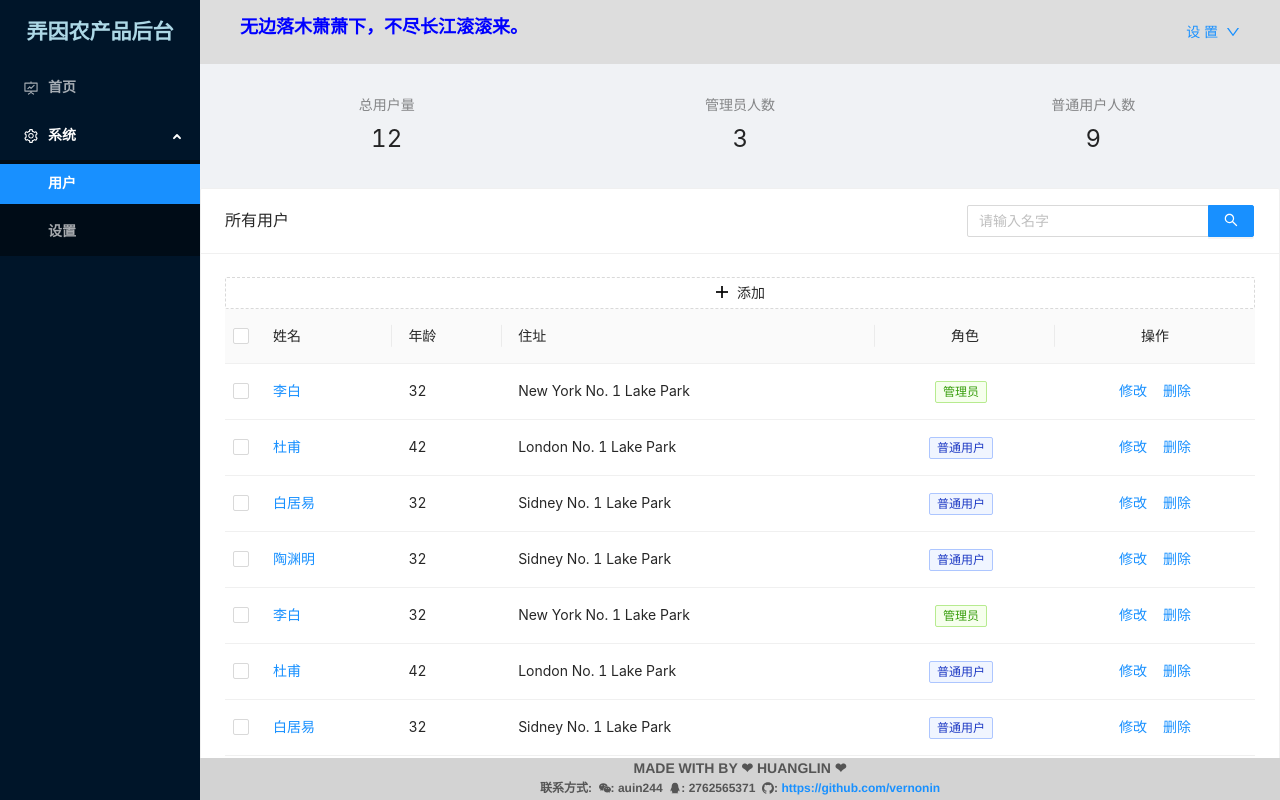
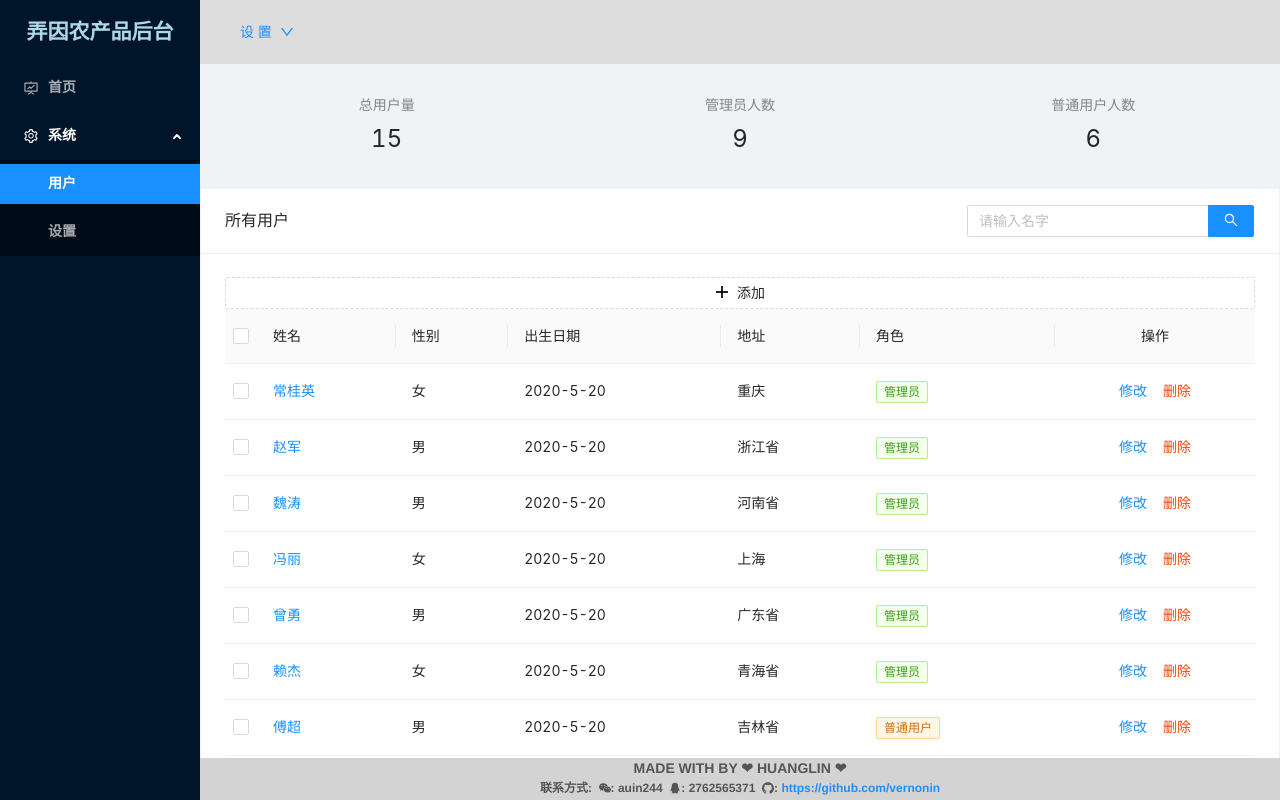
Before and after one commit to vernonin/react-admin-template, a React (Create React App) app: page /system/user in a window 1280 px wide. Built offline with nearby package versions, Linux system fonts and the light colour scheme.

Commit message:
完成用户页

```diff
--- a/src/App.js
+++ b/src/App.js
@@ -7,7 +7,7 @@ import './App.css';
 
 function App() {
 	console.info(`%c ${author}`, 'color: blue')
-	console.info(`%c ${beauty}`, 'color: red')
+	// console.info(`%c ${beauty}`, 'color: red')
 	return (
 		<div className="App">
 			<Routes>
--- a/src/components/Notice.jsx
+++ b/src/components/Notice.jsx
@@ -1,15 +1,5 @@
 import { Carousel } from 'antd'
-
-const contentStyle = {
-  height: '30px',
-  color: 'blue',
-  lineHeight: '30px',
-  textAlign: 'left',
-	fontFamily: '楷体',
-	fontSize: '18px',
-	fontWeight: '700',
-  background: 'transparent',
-};
+import getRandomColor from '../utils/getRandomColor'
 
 const Notice = props => {
 
@@ -18,9 +8,19 @@ const Notice = props => {
 		<Carousel autoplay dotPosition="right" dots={false} style={{width: '520px', height: '40px'}}>
 			{
 				notices.map(item => {
+					const contentStyle = {
+						height: '30px',
+						lineHeight: '30px',
+						textAlign: 'left',
+						fontFamily: '楷体',
+						fontSize: '18px',
+						fontWeight: '700',
+						color: getRandomColor(),
+						background: 'transparent',
+					}
 					return (
 						<div>
-							<p style={contentStyle}>{ item }</p>
+							<p key={item} style={contentStyle}>{ item }</p>
 						</div>
 					)
 				})
--- a/src/layout/components/HeaderNav.jsx
+++ b/src/layout/components/HeaderNav.jsx
@@ -30,7 +30,7 @@ const menu = (
 )
 const HeaderNav = () => {
 
-	const [notice, setNotice] = useState([
+	const [notice] = useState([
 		'风急天高猿啸哀，渚清沙白鸟飞回。',
 		'无边落木萧萧下，不尽长江滚滚来。',
 		'万里悲秋常作客，百年多病独登台。',
@@ -40,7 +40,7 @@ const HeaderNav = () => {
 	return (
 		<Header className='layout-header'>
 			<div className="layout-header-content">
-				<Notice notices={notice}/>
+				{/* <Notice notices={notice}/> */}
 				<Dropdown overlay={menu}>
 					<a onClick={e => e.preventDefault()} href={'/'}>
 						<Space>
--- a/src/mock/user.js
+++ b/src/mock/user.js
@@ -6,9 +6,13 @@ Mock.mock('/mock/usermsg', 'get', {
 	'list|15': [{
 		"id|+1":1,
 		"name":"@cname",
-		"sex|0-1":"1",
+		"nickName":"@clast",
+		"sex|1":['男', '女'],
 		"status|1":[1,2,3,4,5],
-		"interest|1":[1,2,3,4,5],
+		"phone":/^1[34578]\d{9}$/,
+		"email":'@email',
+		"tag|1":['管理员', '普通用户'],
+		"interest|1":['唱歌', '跳舞', 'rap', '编程', '街舞', '创作'],
 		"birthday":"2020-5-20",
 		"address":"@province",
 		"time":"09:00"
--- a/src/pages/system/User.jsx
+++ b/src/pages/system/User.jsx
@@ -1,176 +1,153 @@
-import React, { useEffect } from "react"
-import axios from 'axios'
+/* eslint-disable jsx-a11y/anchor-is-valid */
+import axios from "axios"
+import React, { useState, useEffect, useRef } from "react"
+import { Table, Space,Tag, Button, Card, Input, Modal } from 'antd'
+import { PlusOutlined } from '@ant-design/icons'
+
+import UserFrom from './components/user/UserFrom'
 import CensusCrad from './components/user/CensusCrad'
+import ViewProfile from "./components/user/ViewProfile"
 import '../../mock/user'
-import { Table, Tag, Space, Button, Card, Input } from 'antd'
-import { PlusOutlined } from '@ant-design/icons'
+
 const { Search } = Input
 
 
+const User = () => {
 	const columns = [
 		{
+			key: 'name',
 			title: '姓名',
 			dataIndex: 'name',
-    key: 'name',
-    render: (text, record) => <a onClick={c => console.log('fs', record)}>{text}</a>,
+			id: 'name',
+			// eslint-disable-next-line jsx-a11y/anchor-is-valid
+			render: (text, record) => <a onClick={() => onShow(record)}>{text}</a>,
 		},
 		{
-    title: '年龄',
-    dataIndex: 'age',
-    key: 'age',
+			key: 'sex',
+			title: '性别',
+			dataIndex: 'sex',
+			id: 'sex',
+			render: (text, record) => <span>{text}</span>,
 		},
 		{
-    title: '住址',
-    dataIndex: 'address',
-    key: 'address',
+			key: 'birthday',
+			title: '出生日期',
+			dataIndex: 'birthday',
+			id: 'birthday',
 		},
 		{
+			key: 'address',
+			title: '地址',
+			dataIndex: 'address',
+			id: 'address',
+		},
+
+		{
+			key: 'tag',
 			title: '角色',
-    key: 'tags',
-    dataIndex: 'tags',
-		width: 180,
-		align: 'center',
-    render: tags => (
-      <>
-        {tags.map(tag => {
-          let color = tag === '管理员' ? 'green' : 'geekblue'
-          return (
-            <Tag color={color} key={tag}>
-              {tag.toUpperCase()}
-            </Tag>
-          );
-        })}
-      </>
-    ),
+			dataIndex: 'tag',
+			id: 'tag',
+			render: text => (
+				<Tag color={text === '管理员' ? 'green' : 'orange'}>{text}</Tag>
+			)
 		},
 		{
+			key: 'action',
 			title: '操作',
-    key: 'action',
+			id: 'action',
 			align: 'center',
 			width: 200,
 			render: (text, record) => (
 				<Space size="middle">
-        <a onClick={e => console.log('修改', text, record)}>修改</a>
-        <a onClick={e => console.log('删除', text, record)}>删除</a>
+					<a onClick={() => onEdit(record)}>修改</a>
+					<a style={{color: '#f40'}} onClick={() => onDelete(record)}>删除</a>
 				</Space>
 			),
 		},
 	]
 
-const data = [
-  {
-    key: '1',
-    name: '李白',
-    age: 32,
-    address: 'New York No. 1 Lake Park',
-    tags: ['管理员'],
-  },
-  {
-    key: '2',
-    name: '杜甫',
-    age: 42,
-    address: 'London No. 1 Lake Park',
-    tags: ['普通用户'],
-  },
-  {
-    key: '3',
-    name: '白居易',
-    age: 32,
-    address: 'Sidney No. 1 Lake Park',
-    tags: ['普通用户'],
-  },
-	{
-    key: '4',
-    name: '陶渊明',
-    age: 32,
-    address: 'Sidney No. 1 Lake Park',
-    tags: ['普通用户'],
-  },
-	{
-    key: '5',
-    name: '李白',
-    age: 32,
-    address: 'New York No. 1 Lake Park',
-    tags: ['管理员'],
-  },
-  {
-    key: '6',
-    name: '杜甫',
-    age: 42,
-    address: 'London No. 1 Lake Park',
-    tags: ['普通用户'],
-  },
-  {
-    key: '7',
-    name: '白居易',
-    age: 32,
-    address: 'Sidney No. 1 Lake Park',
-    tags: ['普通用户'],
-  },
-	{
-    key: '8',
-    name: '陶渊明',
-    age: 32,
-    address: 'Sidney No. 1 Lake Park',
-    tags: ['普通用户'],
-  },
-	{
-    key: '9',
-    name: '李白',
-    age: 32,
-    address: 'New York No. 1 Lake Park',
-    tags: ['普通用户'],
-  },
-  {
-    key: '10',
-    name: '杜甫',
-    age: 42,
-    address: 'London No. 1 Lake Park',
-    tags: ['管理员'],
-  },
-  {
-    key: '11',
-    name: '白居易',
-    age: 32,
-    address: 'Sidney No. 1 Lake Park',
-    tags: ['普通用户'],
-  },
-	{
-    key: '12',
-    name: '陶渊明',
-    age: 32,
-    address: 'Sidney No. 1 Lake Park',
-    tags: ['普通用户'],
-  },
-]
+	const [users, setUsers] = useState([])
 
-const User = () => {
+	const [show, setShow] = useState(false)
+
+	const [isModal, setIsModal] = useState(false)
+
+	const [userInfo, setUserInfo] = useState({})
+
+	const userFrom = useRef()
 
 	const getUsers = async () => {
 		const res = await axios.get('/mock/usermsg')
-		console.log(res.data)
+		const { list } = res.data
+		let users = list.map(item => ({...item, key: item.id}))
+		setUsers(users)
 	}
+
+	const admin = users.filter(user => user.tag.includes('管理员'))
+	const usersCensus = {total: users.length, admin: admin.length}
 
 	useEffect(() => {
 		getUsers()
 	}, [])
 
+	const handleOk = () => {
+		userFrom.current.submit()
+	}
+	const handleCancel = () => {
+		setIsModal(false)
+	}
+
+	const onShow = user => {
+		setShow(true)
+		setUserInfo(user)
+	}
+
+	const onEdit = user => {
+		setIsModal(true)
+
+		console.log(userFrom.current);
+		userFrom.current && userFrom.current.setFieldsValue({name: '黄琳',sex: '男'})
+	}
+	const onDelete = user => {
+		let newUsers = users.filter(item => item.id !== user.id)
+
+		setUsers(newUsers)
+	}
+
 	const onSearch = value => {
-		let searchList = data.filter(user => user.name === value)
-		console.log(searchList)
+		if(value.trim() === '') {
+			return getUsers()
+		}
+		let searchList = users.filter(user => user.name === value)
+		setUsers(searchList)
+	}
+	const onSubmit = info => {
+
+		const tag = info.tag ? '管理员' : '普通用户'
+
+		const user = {...info, tag, id: new Date(), key: new Date()}
+
+		setUsers([user, ...users])
+
+		setIsModal(false)
 
 	}
-	const admin = data.filter(user => user.tags.includes('管理员'))
-	const usersCensus = {total: data.length, admin: admin.length}
+
 	return (
 		<div>
-			<CensusCrad census={usersCensus}/>
+			<CensusCrad census={usersCensus} />
 
 			<Card title="所有用户" extra={<Search placeholder="请输入名字" onSearch={onSearch} enterButton />}>
-				<Button block type="dashed" icon={<PlusOutlined />} >添加</Button>
+				<Button block type="dashed" icon={<PlusOutlined />} onClick={() => setIsModal(true)}>添加</Button>
 
-				<Table rowSelection={{type: 'checkbox'}} columns={columns} dataSource={data} />
+				<Table rowSelection={{type: 'checkbox'}} columns={columns} dataSource={users} />
 			</Card>
+
+			<ViewProfile visible={show} onClose={() => setShow(false)} info={userInfo}/>
+
+			<Modal width={600} title="添加用户" visible={isModal} onOk={handleOk} onCancel={handleCancel}>
+				<UserFrom onSubmit={onSubmit} ref={userFrom} />
+			</Modal>
 		</div>
 	)
 }
--- /dev/null
+++ b/src/pages/system/components/user/UserFrom.jsx
@@ -0,0 +1,68 @@
+import React, { forwardRef } from "react";
+import { Form, Input, Select, Button, DatePicker, Switch } from 'antd';
+
+const UserFrom = prop => {
+
+	const { forwardRef } = prop
+
+	const layout = {
+		labelCol: {
+			span: 4,
+		},
+		wrapperCol: {
+			span: 20,
+		},
+	};
+	/* eslint-disable no-template-curly-in-string */
+
+	const validateMessages = {
+		required: '请输入${label}',
+	};
+
+	const onFinish = values => {
+		prop.onSubmit(values)
+  }
+
+	return (
+		<Form ref={forwardRef} {...layout} name="nest-messages" onFinish={onFinish} validateMessages={validateMessages}>
+      <Form.Item
+        name={'name'}
+        label="姓名"
+        rules={[
+          {
+            required: true,
+          },
+        ]}
+      >
+        <Input />
+      </Form.Item>
+			<Form.Item name={'sex'} label="性别" rules={[{required: true}]}>
+				<Select>
+          <Select.Option value="男">男</Select.Option>
+          <Select.Option value="女">女</Select.Option>
+        </Select>
+      </Form.Item>
+      <Form.Item
+        name={'birthday'}
+        label="出生日期"
+				rules={[{required: true}]}
+      >
+        <DatePicker format="YYYY-MM-DD" style={{width: '100%'}}/>
+      </Form.Item>
+      <Form.Item name={'phone'} label="电话号码" rules={[{required: true}]}>
+        <Input />
+      </Form.Item>
+			<Form.Item name={'address'} label="家庭地址" rules={[{required: true}]}>
+        <Input />
+      </Form.Item>
+      <Form.Item name={'interest'} label="兴趣爱好">
+        <Input.TextArea />
+      </Form.Item>
+			<Form.Item name={'tag'} label="是否为管理员" valuePropName="checked">
+        <Switch />
+      </Form.Item>
+    </Form>
+	)
+}
+
+export default forwardRef((prop, ref) => <UserFrom {...prop} forwardRef={ref} />)
--- /dev/null
+++ b/src/pages/system/components/user/ViewProfile.jsx
@@ -0,0 +1,84 @@
+import { Drawer, Divider, Col, Row } from 'antd';
+
+
+const DescriptionItem = ({ title, content }) => (
+  <div className="site-description-item-profile-wrapper">
+    <p className="site-description-item-profile-p-label">{title}:</p>
+    {content}
+  </div>
+);
+
+const ViewProfile = (props) => {
+
+	const info = props.info
+	return (
+		<Drawer
+			width={640}
+			placement="right"
+			closable={false}
+			onClose={props.onClose}
+			visible={props.visible}
+		>
+			<p className="site-description-item-profile-p" style={{ marginBottom: 24 }}>
+				用户信息
+			</p>
+			<p className="site-description-item-profile-p">基本信息</p>
+			<Row>
+				<Col span={12}>
+					<DescriptionItem title="姓名" content={info.name || ''} />
+				</Col>
+				<Col span={12}>
+					<DescriptionItem title="账户名" content={info.nickName || ''} />
+				</Col>
+			</Row>
+			<Row>
+				<Col span={12}>
+					<DescriptionItem title="住址" content={info.address || ''} />
+				</Col>
+				<Col span={12}>
+					<DescriptionItem title="国家" content="中国" />
+				</Col>
+			</Row>
+			<Row>
+				<Col span={12}>
+					<DescriptionItem title="出生日期" content={info.birthday || ''} />
+				</Col>
+				<Col span={12}>
+					<DescriptionItem title="网址" content="-" />
+				</Col>
+			</Row>
+			<Row>
+				<Col span={24}>
+					<DescriptionItem
+						title="兴趣爱好"
+						content={info.interest || ''}
+					/>
+				</Col>
+			</Row>
+			<Divider />
+			<p className="site-description-item-profile-p">联系他</p>
+			<Row>
+				<Col span={12}>
+					<DescriptionItem title="邮箱" content="AntDesign@example.com" />
+				</Col>
+				<Col span={12}>
+					<DescriptionItem title="电话" content={'+86 ' + info.phone || ''} />
+				</Col>
+			</Row>
+			<Row>
+				<Col span={24}>
+					<DescriptionItem
+						title="Github"
+						content={
+							<a href="http://github.com/ant-design/ant-design/">
+								github.com/ant-design/ant-design/
+							</a>
+						}
+					/>
+				</Col>
+			</Row>
+		</Drawer>
+	)
+}
+
+export default ViewProfile
--- /dev/null
+++ b/src/utils/getRandomColor.js
@@ -0,0 +1,9 @@
+export default function getRandomColor() {
+	let str="#"
+		let arr = ["0","1","2","3","4","5","6","7","8","9","a","b","c","d","e","f"];
+		for(let i=0; i < 6; i++){
+				let num=parseInt(Math.random() * 16)
+				str += arr[num]
+		}
+		return str
+}
```
Also changed, not shown: src/utils/http.js (added, +211 -0 lines). Lines whose indentation alone changed are shown as unchanged.
